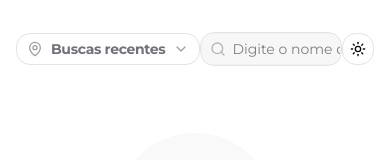
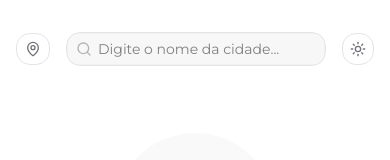
Before and after one commit to davimilioli/mist, a Next.js app: page / in a window 390 px wide. Shown: the top 160 px of the page. Built offline with nearby package versions, Linux system fonts and the light colour scheme.

Commit message:
style: layout black e light nos botões do header

```diff
--- a/components/header/CityDropdown.tsx
+++ b/components/header/CityDropdown.tsx
@@ -23,14 +23,14 @@ const CityDropdown = () => {
     return (
         <DropdownMenu>
             <DropdownMenuTrigger asChild>
-                <Button variant="ghost" className="flex items-center gap-2 bg-white dark:bg-zinc-900 border border-zinc-200 dark:border-zinc-800 text-zinc-500 dark:text-zinc-400 group rounded-xl cursor-pointer">
-                    <MapPin className="w-4 h-4 text-zinc-400" />
-                    <span className="text-sm font-semibold tracking-tight">{city ? city : recentCities[0] || "Buscas recentes"}</span>
-                    <ChevronDown className="w-3 h-3 text-zinc-400 group-data-[state=open]:rotate-180 transition-transform" />
+                <Button variant="ghost" className="flex items-center gap-2 bg-white dark:bg-zinc-900 border border-zinc-200 dark:border-zinc-800 text-zinc-500 dark:text-zinc-400 group rounded-xl cursor-pointer p-2">
+                    <MapPin className="w-4 h-4 text-zinc-500 dark:text-zinc-200" />
+                    <span className="text-sm tracking-tight hidden md:block">{city ? city : recentCities[0] || "Buscas recentes"}</span>
+                    <ChevronDown className="w-3 h-3 text-zinc-400 group-data-[state=open]:rotate-180 transition-transform hidden md:block" />
                 </Button>
             </DropdownMenuTrigger>
             <DropdownMenuContent align="start" className="w-56 bg-white dark:bg-zinc-900 rounded-xl">
-                <DropdownMenuLabel className="text-xs text-zinc-400 uppercase tracking-widest font-bold">Histórico</DropdownMenuLabel>
+                <DropdownMenuLabel className="text-xs text-zinc-400 uppercase font-bold">Histórico</DropdownMenuLabel>
                 <DropdownMenuSeparator />
                 {recentCities.length > 0 &&
                     <>
--- a/components/header/ToggleTheme.tsx
+++ b/components/header/ToggleTheme.tsx
@@ -10,10 +10,10 @@ const ToggleTheme = () => {
 
   return (
     <DropdownMenu>
-      <DropdownMenuTrigger asChild>
+      <DropdownMenuTrigger asChild className="flex items-center bg-white dark:bg-zinc-900 border border-zinc-200 dark:border-zinc-800">
         <Button variant="outline" size="icon" className="bg-white dark:bg-zinc-900 border border-zinc-200 dark:border-zinc-800 rounded-xl">
-          <Sun className="h-[1.2rem] w-[1.2rem] rotate-0 scale-100 transition-all dark:-rotate-90 dark:scale-0" />
-          <Moon className="absolute h-[1.2rem] w-[1.2rem] rotate-90 scale-0 transition-all dark:rotate-0 dark:scale-100" />
+          <Sun className="h-[1.2rem] w-[1.2rem] rotate-0 scale-100 transition-all dark:-rotate-90 dark:scale-0 text-zinc-500 dark:text-zinc-400" />
+          <Moon className="absolute h-[1.2rem] w-[1.2rem] rotate-90 scale-0 transition-all dark:rotate-0 dark:scale-100 text-zinc-500 dark:text-zinc-200" />
           <span className="sr-only">Alternar tema</span>
         </Button>
       </DropdownMenuTrigger>
--- a/components/layout/Header.tsx
+++ b/components/layout/Header.tsx
@@ -5,7 +5,7 @@ import ToggleTheme from "../header/ToggleTheme"
 
 export const Header = () => {
   return (
-    <header className="flex items-center justify-between w-full">
+    <header className="flex items-center justify-between w-full gap-4">
       <CityDropdown />
       <SearchInput />
       <ToggleTheme />
```
